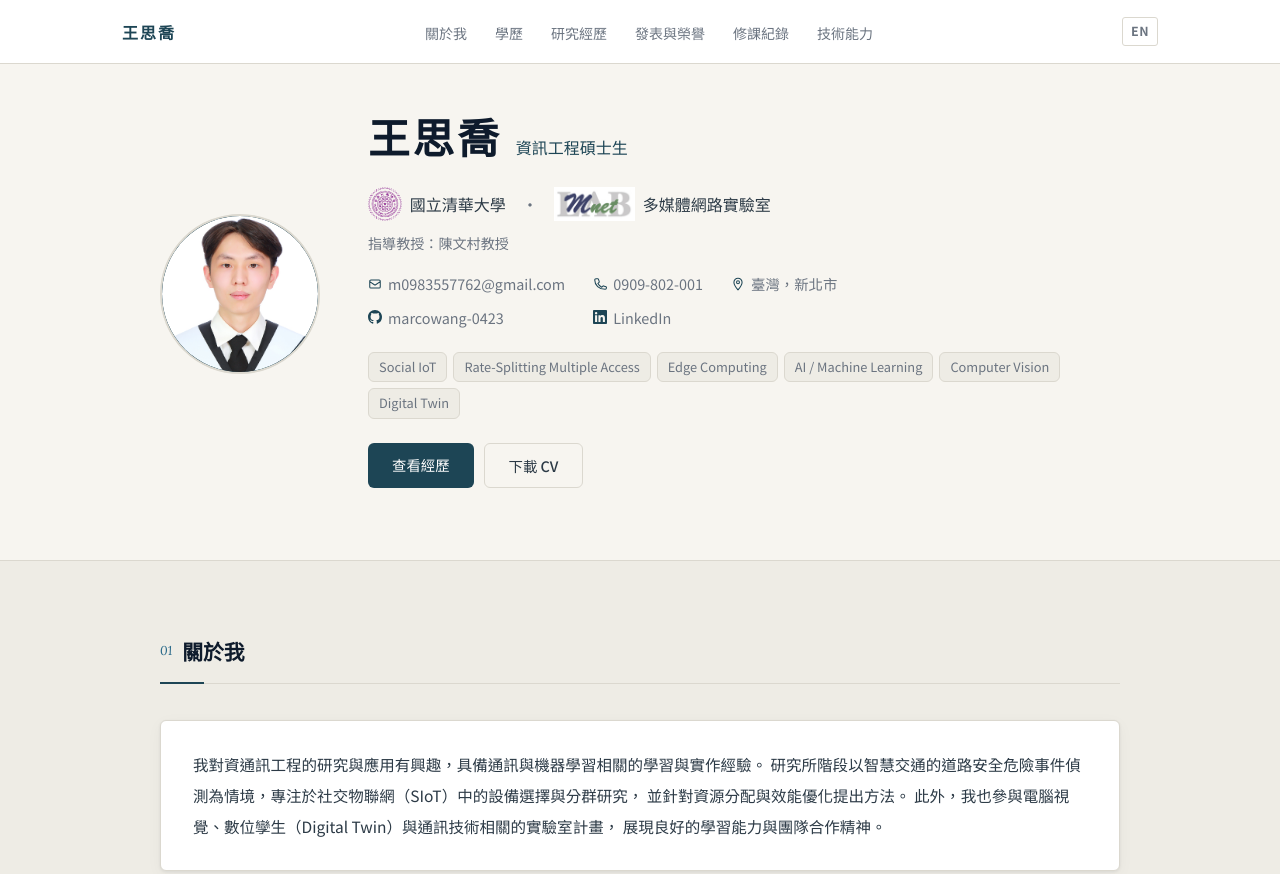
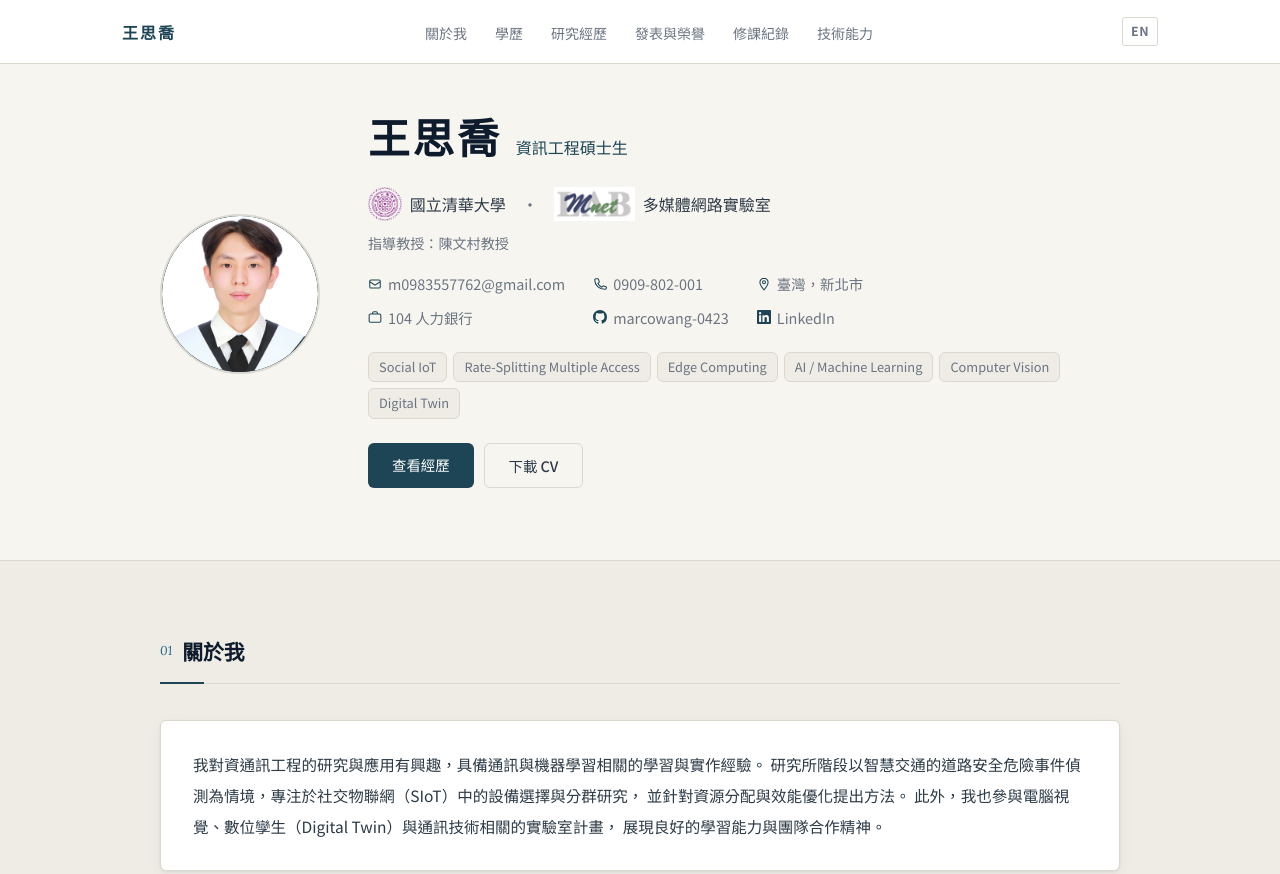
Before and after one commit to marcowang-0423/marco-resume, a plain HTML site: page index.html in a window 1280 px wide. Shown: the top 874 px of the page. Drawn offline with Linux system fonts and the light colour scheme.

Commit message:
feat: add 104 Jobs profile link to hero contact section
Co-Authored-By: Claude Sonnet 4.6 <noreply@anthropic.com>

```diff
--- a/index.html
+++ b/index.html
@@ -115,6 +115,10 @@
                             <svg aria-hidden="true" xmlns="http://www.w3.org/2000/svg" viewBox="0 0 24 24" fill="none" stroke="currentColor" stroke-width="1.8"><path d="M12 2C8.13 2 5 5.13 5 9c0 5.25 7 13 7 13s7-7.75 7-13c0-3.87-3.13-7-7-7zm0 9.5a2.5 2.5 0 010-5 2.5 2.5 0 010 5z"/></svg>
                             臺灣，新北市
                         </span>
+                        <a href="https://pda.104.com.tw/profile/share/8uQ2lewMggkviuPadPOovAXueZ2An5EW" target="_blank" rel="noopener noreferrer" class="hero-contact-item">
+                            <svg aria-hidden="true" xmlns="http://www.w3.org/2000/svg" viewBox="0 0 24 24" fill="none" stroke="currentColor" stroke-width="1.8"><rect x="2" y="7" width="20" height="14" rx="2"/><path d="M16 7V5a2 2 0 00-2-2h-4a2 2 0 00-2 2v2"/></svg>
+                            104 人力銀行
+                        </a>
                         <a href="https://github.com/marcowang-0423" target="_blank" rel="noopener noreferrer" class="hero-contact-item">
                             <svg aria-hidden="true" xmlns="http://www.w3.org/2000/svg" viewBox="0 0 24 24" fill="currentColor"><path d="M12 0C5.37 0 0 5.37 0 12c0 5.31 3.435 9.795 8.205 11.385.6.105.825-.255.825-.57 0-.285-.015-1.23-.015-2.235-3.015.555-3.795-.735-4.035-1.41-.135-.345-.72-1.41-1.23-1.695-.42-.225-1.02-.78-.015-.795.945-.015 1.62.87 1.845 1.23 1.08 1.815 2.805 1.305 3.495.99.105-.78.42-1.305.765-1.605-2.67-.3-5.46-1.335-5.46-5.925 0-1.305.465-2.385 1.23-3.225-.12-.3-.54-1.53.12-3.18 0 0 1.005-.315 3.3 1.23.96-.27 1.98-.405 3-.405s2.04.135 3 .405c2.295-1.56 3.3-1.23 3.3-1.23.66 1.65.24 2.88.12 3.18.765.84 1.23 1.905 1.23 3.225 0 4.605-2.805 5.625-5.475 5.925.435.375.81 1.095.81 2.22 0 1.605-.015 2.895-.015 3.3 0 .315.225.69.825.57A12.02 12.02 0 0024 12c0-6.63-5.37-12-12-12z"/></svg>
                             marcowang-0423
```
Also changed, not shown: en.html (+4 -0 lines).
